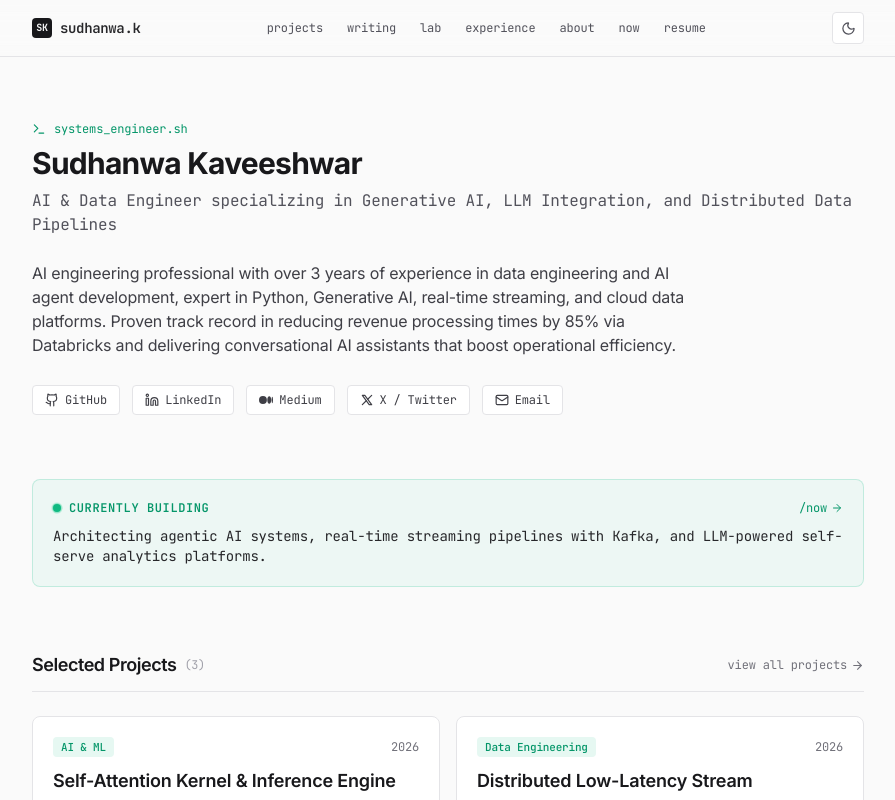
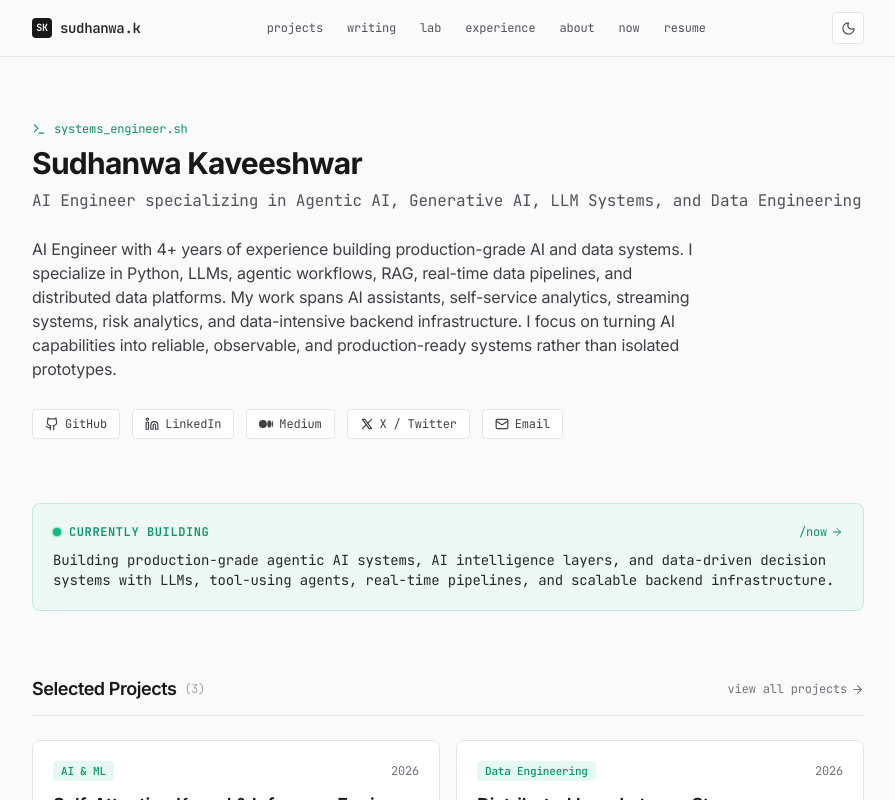
Before and after one commit to sid-146/myPortfolio, a Next.js app: page / in a window 1280 px wide. Shown: the top 800 px of the page, without its empty margins (192-1087 px from the left). Built offline with nearby package versions, Linux system fonts and the light colour scheme.

Commit message:
Revise profileData with updated details and skills
Updated profile information including headline, role, bio, current focus, and skills.

```diff
--- a/content/data/profile.ts
+++ b/content/data/profile.ts
@@ -1,51 +1,93 @@
 export const profileData = {
   name: "Sudhanwa Kaveeshwar",
-  headline: "AI Engineer | AI Agent Development | Generative AI & Data Systems",
-  role: "AI & Data Engineer specializing in Generative AI, LLM Integration, and Distributed Data Pipelines",
+  headline: "AI Engineer | Agentic AI | Generative AI | Data & AI Systems",
+  role: "AI Engineer specializing in Agentic AI, Generative AI, LLM Systems, and Data Engineering",
   location: "Pune, Maharashtra, India",
-  bio: "AI engineering professional with over 3 years of experience in data engineering and AI agent development, expert in Python, Generative AI, real-time streaming, and cloud data platforms. Proven track record in reducing revenue processing times by 85% via Databricks and delivering conversational AI assistants that boost operational efficiency.",
-  currentFocus: "Architecting agentic AI systems, real-time streaming pipelines with Kafka, and LLM-powered self-serve analytics platforms.",
+  bio: "AI Engineer with 4+ years of experience building production-grade AI and data systems. I specialize in Python, LLMs, agentic workflows, RAG, real-time data pipelines, and distributed data platforms. My work spans AI assistants, self-service analytics, streaming systems, risk analytics, and data-intensive backend infrastructure. I focus on turning AI capabilities into reliable, observable, and production-ready systems rather than isolated prototypes.",
+  currentFocus: "Building production-grade agentic AI systems, AI intelligence layers, and data-driven decision systems with LLMs, tool-using agents, real-time pipelines, and scalable backend infrastructure.",
   socials: {
     github: "https://github.com/sid-146",
     linkedin: "https://linkedin.com/in/sudhanwa-kaveeshwar",
-    x: "https://x.com/sudhanwa_k",
+    x: "https://x.com/__sid146__",
     email: "kaveeshwar.sudhanwa@gmail.com",
     medium: "https://medium.com/@sudhanwa.kaveeshwar",
   },
   skills: {
-    languages: ["Python", "SQL", "Rust", "TypeScript", "C++"],
+    languages: [
+      "Python",
+      "SQL",
+      "Rust",
+      "TypeScript",
+      "C++",
+    ],
     aiAndMl: [
       "Generative AI",
       "LLMs",
+      "Agentic AI",
       "AI Agents",
+      "LLM Applications",
+      "RAG",
+      "Vector Search",
+      "Prompt Engineering",
+      "OpenAI SDK",
+      "OpenRouter",
+      "Hugging Face",
+      "PyTorch",
+      "Stable-Baselines3",
+      "FAISS",
+      "ChromaDB",
       "LangChain",
-      "OpenAI SDK",
-      "Hugging Face",
-      "Prompt Engineering",
-      "RAG",
-      "Streamlit",
-      "FastAPI",
     ],
     dataEngineering: [
+      "Apache Spark",
+      "PySpark",
       "Apache Kafka",
       "Azure Databricks",
-      "Apache Spark",
       "Azure Data Factory",
-      "Google BigQuery",
+      "Apache Airflow",
+      "Delta Lake",
+      "Parquet",
       "PostgreSQL",
       "MySQL",
-      "Delta Lake",
-      "Parquet",
-      "Neo4j",
+      "Databricks SQL",
+      "BigQuery",
+      "Polars",
+      "Pandas",
+    ],
+    backendAndApplication: [
+      "FastAPI",
+      "Streamlit",
+      "Docker",
+      "Docker Compose",
+      "REST APIs",
+      "Async Python",
+      "PostgreSQL",
+      "Alembic",
     ],
     systemsAndInfra: [
       "Docker",
       "Kubernetes",
-      "AWS (S3, Lambda, Redshift, Fargate)",
-      "Azure Cloud",
-      "Apache Airflow",
+      "Azure",
+      "Azure Blob Storage",
+      "AKS",
+      "AWS",
+      "S3",
       "Git",
-      "CI/CD Pipelines",
+      "GitHub Actions",
+      "CI/CD",
+      "Linux",
+    ],
+    architecture: [
+      "Agentic Systems",
+      "RAG Systems",
+      "Data Pipelines",
+      "Event-Driven Architecture",
+      "Distributed Systems",
+      "Data Modeling",
+      "ETL/ELT",
+      "Microservices",
+      "Observability",
+      "Production AI Systems",
     ],
   },
 };
```
